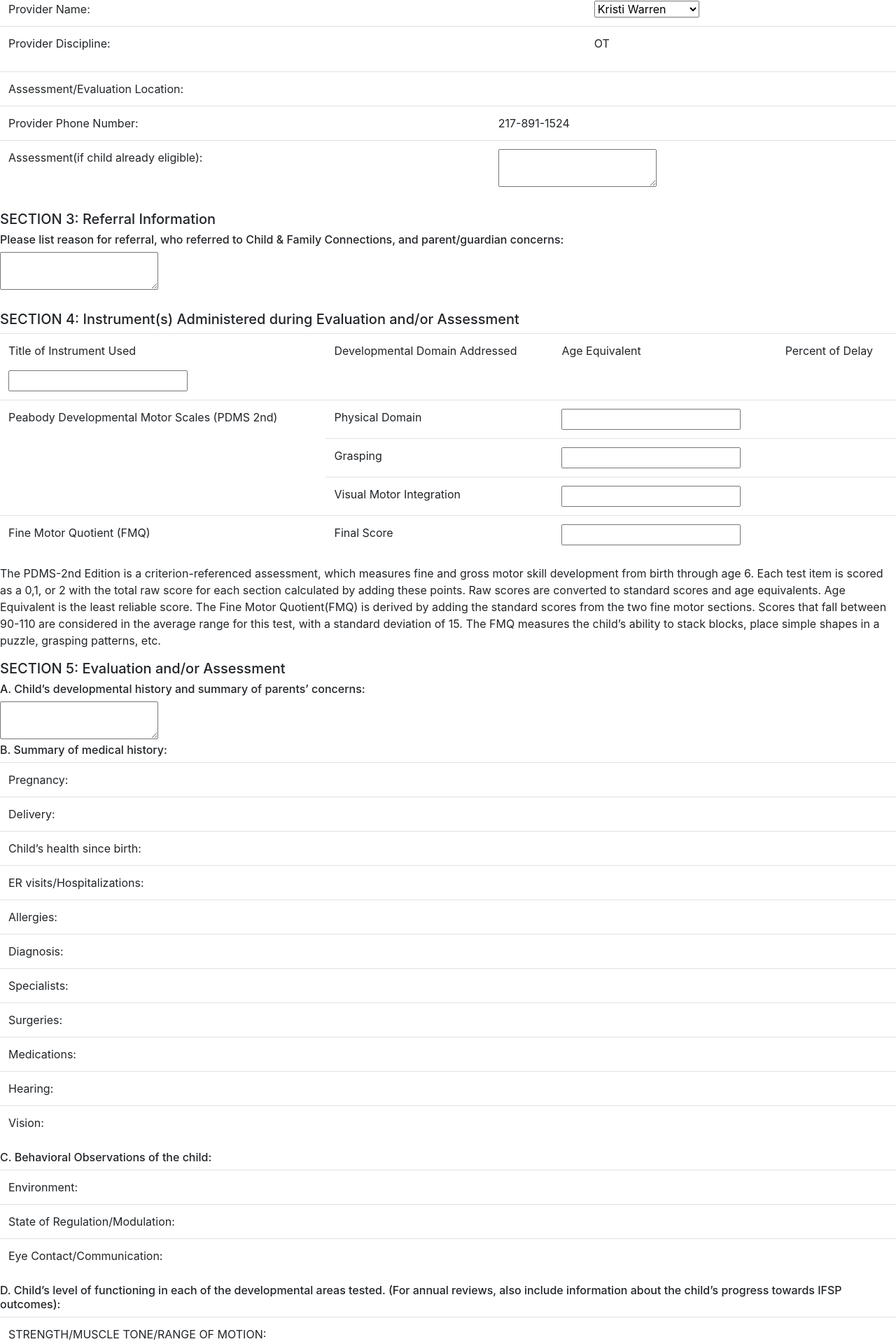
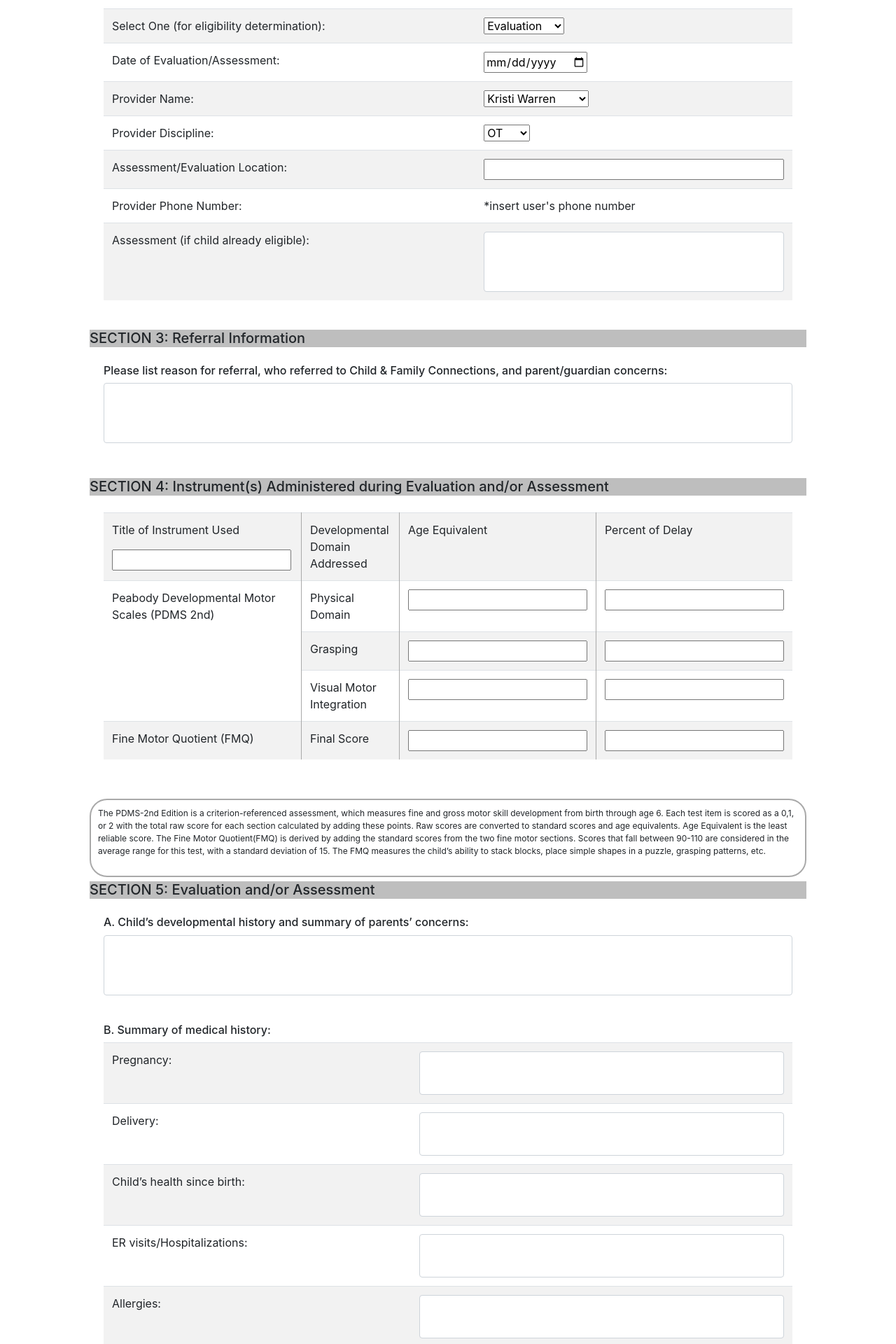
Before and after one commit to beanpot99/BrainsInMotionElectron, a React app: page / in a window 1280 px wide. Shown: the part 841-2761 px from the top of the page at 70% size. Built offline with nearby package versions, Linux system fonts and the light colour scheme.

Commit message:
adding text boxes to EI form

```diff
--- a/src/js/views/EIForm.js
+++ b/src/js/views/EIForm.js
@@ -1,37 +1,40 @@
 import React from "react";
 import Navbar from "../components/Navbar";
-
+import classes from "../views/viewStylesheets/EIForm.module.css";
 export default function EIForm(){
     return(
 <div>
-<header id="clinicHeader">
+<form >
+       <div className='content-wrapper'>
+      <Navbar/>
+<header className={classes.clinicHeader}>
     <h3 id="clinicHeading">Illinois Early Intervention: Evaluation/Assessment Report</h3>
 </header>
-<div class="sectionHeaders">
-    <h5 class="childSectionHeaders">SECTION 1:  Demographic Information</h5>
+
+
+<div className={classes.sideBySideTables}>
+<div className={classes.sectionHeaders}>
+    <h5 className={classes.childSectionHeaders}>SECTION 1:  Demographic Information</h5>
 </div>
+    <div className={classes.child}>
 
-<div class="sideBySideTables">
-
-    <div class="child">
-
-        <table class="table table-striped">
-
+        <table className="table table-striped">
+          <tbody>
             <tr>
                 <td>Child's Name:</td>
-                <td><input type="text" value="" name="childName" /></td>
+                <td><input className="w-100" type="text" value="" name="childName" /></td>
             </tr>
             <tr>
                 <td>Date of Birth:</td>
-                <td><input type="date" value="" name="dateOfBirth" /></td>
+                <td><input className="w-100" type="date" value="" name="dateOfBirth" /></td>
             </tr>
             <tr>
                 <td>Parent's Name:</td>
-                <td><input type="text" value="" name="parentName" /></td>
+                <td><input className="w-100" type="text" value="" name="parentName" /></td>
             </tr>
             <tr>
                 <td>Parent/Guardian:</td>
-                <td><input type="text" value="" name="parent" /></td>
+                <td><input className="w-100" type="text" value="" name="parent" /></td>
             </tr>
             <tr>
                 <td>Service Coordinator's Name:</td>
@@ -51,44 +54,42 @@ export default function EIForm(){
                     </select>
                 </td>
             </tr>
-        </table>
-    </div>
-    <div class="child">
-        <table class="table table-striped">
             <tr>
                 <td>Early Intervention number:</td>
-                <td><input type="number" value="" name="EINumber"/></td>
+                <td><input className="w-100" type="number" value="" name="EINumber"/></td>
             </tr>
             <tr>
                 <td>Chronological Age:</td>
-                <td><input type="number" value="" name="chronAge"/></td>
+                <td><input className="w-100" type="number" value="" name="chronAge"/></td>
             </tr>
             <tr>
                 <td>Adjusted Age:</td>
-                <td><input type="number" value="" name="chronAge" /> </td>
+                <td><input className="w-100" type="number" value="" name="chronAge" /> </td>
             </tr>
             <tr>
                 <td>Physician Name:</td>
-                <td><input type="text" value="" name="physicianName"/></td>
+                <td><input className="w-100" type="text" value="" name="physicianName"/></td>
             </tr>
             <tr>
                 <td>Language Spoken:</td>
                 <td>
-                    <div   name="languages"></div>
+                <input className="w-100" type="text" value="" name="languages"/>
                 </td>
 
             </tr>
+            </tbody>
         </table>
-
-</div>
+    </div>
 
 
-<div class="sectionHeaders">
-    <h5 class="childSectionHeaders">SECTION 2:  Type of Report</h5>
+
+<div className={classes.sectionHeaders}>
+    <h5 className={classes.childSectionHeaders}>SECTION 2:  Type of Report</h5>
 </div>
-<div class="sideBySideTables">
-    <div class="child">
-        <table class="table table-striped">
+{/* <div className={classes.sideBySideTables}> */}
+    <div className={classes.child}>
+        <table className="table table-striped">
+          <tbody>
             <tr>
                 <td>Select One (for eligibility determination):</td>
                 <td>
@@ -113,226 +114,220 @@ export default function EIForm(){
             </tr>
             <tr>
                 <td>Provider Discipline:</td>
-                <td>OT</td>
+                <td>
+                <select name="providerDiscipline">
+                        <option value="OT" >OT</option>
+                        <option value="COTA" >COTA </option>
+                    </select>
+                </td>
             </tr>
-        </table>
-    </div>
-    <div class="child">
-        <table class="table table-striped">
             <tr>
                 <td>Assessment/Evaluation Location:</td>
                 <td>
-                    <div   name="assessLocations"></div>
+                <input className="w-100" type="text" value="" name="assessLocation"/>
                 </td>
             </tr>
             <tr>
                 <td>Provider Phone Number:</td>
-                <td>217-891-1524</td>
+                <td>*insert user's phone number</td>
             </tr>
             <tr>
-                <td rowspan="2">Assessment(if child already eligible):</td>
-                <td rowspan="2">
-                    <textarea  name="EIAssessmentText"></textarea>
+                <td rowSpan="2">Assessment (if child already eligible):</td>
+                <td rowSpan="2">
+                    <textarea className="form-control" rows="3" name="EIAssessmentText"></textarea>
                 </td>
             </tr>
+            </tbody>
         </table>
     </div>
+
+{/* </div> */}
+<div className={classes.sectionHeaders}>
+    <h5 className={classes.childSectionHeaders}>SECTION 3:  Referral Information</h5>
 </div>
-<div class="sectionHeaders">
-    <h5 class="childSectionHeaders">SECTION 3:  Referral Information</h5>
+
+    <div className={classes.child2}>
+        <h6 id="visualTracking">Please list reason for referral, who referred to Child & Family Connections, and parent/guardian concerns: </h6>
+        <textarea  className="form-control" rows="3" name="referralInfo" id="referralInfo"></textarea>
+    </div><br/>
+{/* </div> */}
+{/* /////////////////////////////////////////////////////// */}
+<div className={classes.sectionHeaders}>
+    <h5 className={classes.childSectionHeaders}>SECTION 4: Instrument(s) Administered during Evaluation and/or Assessment</h5>
 </div>
-<div class="sideBySideTables">
-    <div class="child2">
-        <h6 id="visualTracking">Please list reason for referral, who referred to Child & Family Connections, and parent/guardian concerns: </h6>
-        <textarea  name="referralInfo" id="referralInfo"></textarea>
-    </div><br/>
-</div>
-{/* /////////////////////////////////////////////////////// */}
-<div class="sectionHeaders">
-    <h5 class="childSectionHeaders">SECTION 4: Instrument(s) Administered during Evaluation and/or Assessment</h5>
-</div>
-<div class="sideBySideTables">
-    <div class="child2">
-        <table class="table table-striped" >
+{/* <div className={classes.sideBySideTables}> */}
+    <div className={classes.child2}>
+        <table className="table table-striped" >
+          <tbody>
             <tr>
-                <td id="bordRight">
+                <td className={classes.bordRight}>
                     <p>Title of Instrument Used</p>
                     <input type="text" value="" name="instrumentUsed"/>
                 </td>
-                <td id="bordRight" >Developmental Domain Addressed</td>
-                <td id="bordRight" >Age Equivalent</td>
+                <td className={classes.bordRight} >Developmental Domain Addressed</td>
+                <td className={classes.bordRight} >Age Equivalent</td>
                 <td >Percent of Delay</td>
             </tr>
             <tr>
-                <td id="bordRight" rowspan="3">Peabody Developmental Motor Scales (PDMS 2nd)</td>
-                <td id="bordRight">Physical Domain</td>
-                <td id="bordRight"><input type="number" value="" name="physDomAge"/></td>
-                <td  name="physDomPercent"></td>
+                <td className={classes.bordRight} rowSpan="3">Peabody Developmental Motor Scales (PDMS 2nd)</td>
+                <td className={classes.bordRight}>Physical Domain</td>
+                <td className={classes.bordRight}><input type="number" value="" name="physDomAge"/></td>
+                <td  name="physDomPercent"><input type="text"></input></td>
             </tr>
             <tr>
 
-                <td id="bordRight">Grasping</td>
-                <td id="bordRight"><input type="number" value="" name="graspAge"/></td>
-                <td  name="graspPercent"></td>
+                <td className={classes.bordRight}>Grasping</td>
+                <td className={classes.bordRight}><input type="number" value="" name="graspAge"/></td>
+                <td  name="graspPercent"><input type="text"></input></td>
             </tr>
             <tr>
 
-                <td id="bordRight">Visual Motor Integration</td>
-                <td id="bordRight"><input type="number" value="" name="visualMotorAge"/></td>
-                <td  name="visualMotorPercent"></td>
+                <td className={classes.bordRight}>Visual Motor Integration</td>
+                <td className={classes.bordRight}><input type="number" value="" name="visualMotorAge"/></td>
+                <td  name="visualMotorPercent"><input type="text"></input></td>
             </tr>
             <tr>
-                <td id="bordRight">Fine Motor Quotient (FMQ)</td>
-                <td id="bordRight">Final Score </td>
-                <td id="bordRight"><input type="number" value="" name="visualMotorAge"/></td>
-                <td  name="finalPercentScore"></td>
+                <td className={classes.bordRight}>Fine Motor Quotient (FMQ)</td>
+                <td className={classes.bordRight}>Final Score </td>
+                <td className={classes.bordRight}><input type="number" value="" name="visualMotorAge"/></td>
+                <td  name="finalPercentScore"><input type="text"></input></td>
             </tr>
+            </tbody>
         </table>
     </div>
-</div>
-<div class="textDisclaimer">
-    <p id="childSensoryDisclaimer">The PDMS-2nd Edition is a criterion-referenced assessment, which measures fine and gross motor skill development from birth through age 6.  Each test item is scored as a 0,1, or 2 with the total raw score for each section calculated by adding these points.  Raw scores are converted to standard scores and age equivalents.  Age Equivalent is the least reliable score.  The Fine Motor Quotient(FMQ) is derived by adding the standard scores from the two fine motor sections.  Scores that fall between 90-110 are considered in the average range for this test, with a standard deviation of 15.  The FMQ measures the child’s ability to stack blocks, place simple shapes in a puzzle, grasping patterns, etc.</p>
+{/* </div> */}
+<div className={classes.textDisclaimer}>
+    <p className={classes.childSensoryDisclaimer}>The PDMS-2nd Edition is a criterion-referenced assessment, which measures fine and gross motor skill development from birth through age 6.  Each test item is scored as a 0,1, or 2 with the total raw score for each section calculated by adding these points.  Raw scores are converted to standard scores and age equivalents.  Age Equivalent is the least reliable score.  The Fine Motor Quotient(FMQ) is derived by adding the standard scores from the two fine motor sections.  Scores that fall between 90-110 are considered in the average range for this test, with a standard deviation of 15.  The FMQ measures the child’s ability to stack blocks, place simple shapes in a puzzle, grasping patterns, etc.</p>
 </div>
 
-<div class="sectionHeaders">
-    <h5 class="childSectionHeaders"> SECTION 5: Evaluation and/or Assessment</h5>
+<div className={classes.sectionHeaders}>
+    <h5 className={classes.childSectionHeaders}> SECTION 5: Evaluation and/or Assessment</h5>
 </div>
-<div class="childItemsBelowEachOther">
-    <div class="child2">
+<div className={classes.childItemsBelowEachOther}>
+    <div className={classes.child2}>
         <h6 id="visualTracking">A. Child’s developmental history and summary of parents’ concerns: </h6>
-        <textarea  name="devHistory" id="devHistory"></textarea>
+        <textarea className="form-control" rows="3" name="devHistory" id="devHistory"></textarea>
     </div>
 
-<div class="child2">
+<div className={classes.child2}>
     <h6 >B. Summary of medical history:</h6>
-    <table class="table table-striped">
+    <table className="table table-striped">
+      <tbody>
         <tr>
             <td>Pregnancy:</td>
-            <td  ></td>
+            <td><textarea className="form-control" rows="2" ></textarea></td>
         </tr>
         <tr>
             <td>Delivery:</td>
-            <td  ></td>
-        </tr>
+            <td><textarea className="form-control" rows="2" ></textarea></td>        </tr>
         <tr>
             <td>Child’s health since birth:</td>
-            <td  ></td>
-        </tr>
+            <td><textarea className="form-control" rows="2" ></textarea></td>        </tr>
         <tr>
             <td>ER visits/Hospitalizations:</td>
-            <td  ></td>
-        </tr>
+            <td><textarea className="form-control" rows="2" ></textarea></td>        </tr>
         <tr>
             <td>Allergies:</td>
-            <td  ></td>
-        </tr>
+            <td><textarea className="form-control" rows="2" ></textarea></td>        </tr>
         <tr>
             <td>Diagnosis:</td>
-            <td  ></td>
-        </tr>
+            <td><textarea className="form-control" rows="2" ></textarea></td>        </tr>
         <tr>
             <td>Specialists:</td>
-            <td  ></td>
-        </tr>
+            <td><textarea className="form-control" rows="2" ></textarea></td>        </tr>
         <tr>
             <td>Surgeries:</td>
-            <td  ></td>
-        </tr>
+            <td><textarea className="form-control" rows="2" ></textarea></td>        </tr>
         <tr>
             <td>Medications:</td>
-            <td  ></td>
-        </tr>
+            <td><textarea className="form-control" rows="2" ></textarea></td>        </tr>
         <tr>
             <td>Hearing:</td>
-            <td ></td>
-        </tr>
+            <td><textarea className="form-control" rows="2" ></textarea></td>        </tr>
         <tr>
             <td>Vision:</td>
-            <td  ></td>
-        </tr>
+            <td><textarea className="form-control" rows="2" ></textarea></td>        </tr>
+        </tbody>
     </table>
 </div>
-    <div class="child2">
+    <div className={classes.child2}>
         <h6 >C. Behavioral Observations of the child:</h6>
-        <table class="table table-striped">
+        <table className="table table-striped">
+          <tbody>
             <tr>
                 <td>Environment:</td>
-                <td  ></td>
-            </tr>
+                <td><textarea className="form-control" rows="2" ></textarea></td>            </tr>
             <tr>
                 <td>State of Regulation/Modulation:</td>
-                <td  ></td>
-            </tr>
+                <td><textarea className="form-control" rows="2" ></textarea></td>            </tr>
             <tr>
                 <td>Eye Contact/Communication:</td>
-                <td  ></td>
-            </tr>
+                <td><textarea className="form-control" rows="2" ></textarea></td>            </tr>
+            </tbody>
         </table>
     </div>
-    <div class="child2">
+    <div className={classes.child2}>
         <h6 >D. Child’s level of functioning in each of the developmental areas tested. (For annual reviews, also include information about the child’s progress towards IFSP outcomes):</h6>
-        <table class="table table-striped">
+        <table className="table table-striped">
+          <tbody>
             <tr>
                 <td>STRENGTH/MUSCLE TONE/RANGE OF MOTION:</td>
-                <td  ></td>
-            </tr>
+                <td><textarea className="form-control" rows="2" ></textarea></td>            </tr>
             <tr>
                 <td>FINE MOTOR/GRASPING:</td>
-                <td  ></td>
-            </tr>
+                <td><textarea className="form-control" rows="2" ></textarea></td>            </tr>
             <tr>
                 <td>VISUAL MOTOR INTEGRATION:</td>
-                <td  ></td>
-            </tr>
+                <td><textarea className="form-control" rows="2" ></textarea></td>            </tr>
             <tr>
                 <td>FUNCTIONAL VISION:</td>
-                <td  ></td>
-            </tr>
+                <td><textarea className="form-control" rows="2" ></textarea></td>            </tr>
             <tr>
                 <td>SELF-HELP SKILLS:</td>
-                <td  ></td>
-            </tr>
+                <td><textarea className="form-control" rows="2" ></textarea></td>            </tr>
             <tr>
                 <td>EFFECT OF SENSORY PROCESSING ON DAILY ACTIVITIES:</td>
-                <td  ></td>
-            </tr>
+                <td><textarea className="form-control" rows="2" ></textarea></td>            </tr>
+            </tbody>
         </table>
     </div>
-    <div class="child2">
+    <div className={classes.child2}>
         <h6 id="visualTracking"> Provide justification for annual redetermination for children not meeting original eligibility criteria:</h6>
-        <textarea  name="devHistory" id="devHistory"></textarea>
+        <textarea className="form-control" rows="3" name="devHistory" id="devHistory"></textarea>
     </div>
 </div>
-<div class="sectionHeaders">
-    <h5 class="childSectionHeaders">SECTION 6:  Summary and Interpretation</h5>
+<div className={classes.sectionHeaders}>
+    <h5 className={classes.childSectionHeaders}>SECTION 6:  Summary and Interpretation</h5>
 </div>
 
-<div class="childItemsBelowEachOther">
-    <div class="child2">
+<div className={classes.childItemsBelowEachOther}>
+    <div className={classes.child2}>
     <h6 id="visualTracking">A. Brief summation of the child’s unique strengths and needs, ability to perform functional skills and how the child is able to participate in family routines.  Include statements about the tool's accuracy in portraying child’s development.</h6>
-    <textarea  name="devHistory" id="sectionSixPartA"></textarea>
+    <textarea className="form-control" rows="3" name="devHistory" id="sectionSixPartA"></textarea>
 </div>
-    <div class="child2">
+    <div className={classes.child2}>
         <h6 id="visualTracking">If applicable, recommendations for referrals for additional EI assessments and/or other resources outside of Early Intervention to be discussed at the IFSP meeting.</h6>
-        <textarea name="devHistory" id="sectionSixPartB"></textarea>
+        <textarea className="form-control" rows="3" name="devHistory" id="sectionSixPartB"></textarea>
     </div>
     </div>
-<div class="sideBySideTables">
-    <div class="evaluatorName">
-        <select class="evaluatorSelect">
+<div className={classes.sideBySideTables}>
+    <div className={classes.evaluatorName}>
+        <select className={classes.evaluatorSelect}>
             <option ></option>
         </select><br/>
-        <p class="h6">Evaluator Printed Name</p>
+        <p className="h6">Evaluator Printed Name</p>
     </div>
-    <div class="evaluatorName">
-        <select class="evaluatorSelect">
+    <div className={classes.evaluatorName}>
+        <select className={classes.evaluatorSelect}>
             <option >Signature to be determined later  </option>
         </select><br/>
-        <p class="h6">Evaluator Signature</p>
+        <p className="h6">Evaluator Signature</p>
     </div>
 </div>
     </div>
     </div>
+</form>
+    </div>
   )
 
 }
--- a/src/js/views/viewStylesheets/EIForm.module.css
+++ b/src/js/views/viewStylesheets/EIForm.module.css
@@ -0,0 +1,90 @@
+.clinicHeader{
+    display:flex;
+    justify-content:center;
+}
+
+.sectionHeaders{
+    height: 25px;
+    width: 100%;
+    display:flex;
+    align-items:center;
+    justify-content:center;
+    margin:auto;
+    margin-top:10px;
+}
+
+.childSectionHeaders{
+    width:100%;
+    height:25px;
+    background-color:#BEBEBE;
+}
+
+.sideBySideTables{
+    height: 50%;
+    width: 80%;
+    /* display:flex; */
+    /* align-items:flex-start; */
+    justify-content:center;
+    border-bottom: 1px solid #a9a9a9;
+    margin:auto;
+}
+
+.child{
+    padding:20px;
+    width:100%;
+}
+
+.child2{
+    padding:20px;
+    width:100%;
+}
+
+.textDisclaimer{
+    height: 50%;
+    width: 100%;
+    display:flex;
+    align-items:flex-start;
+    justify-content:center;
+    border-bottom: 1px solid #a9a9a9;
+    margin:auto;
+    margin-top:20px;
+    border-radius: 25px;
+    border: 2px solid #a9a9a9;
+    padding: 10px;
+}
+
+.childItemsBelowEachOther{
+    height: 50%;
+    width: 100%;
+    display:flex;
+     align-items:flex-start;
+    justify-content:center;
+    border-bottom: 1px solid #a9a9a9;
+    margin:auto;
+    flex-direction:column;
+}
+
+.evaluatorName{
+    display:flex-wrap;
+    align-items:flex-start;
+    justify-content:left;
+    width:100%;
+}
+
+.evaluatorSelect{
+    border-bottom: 3px solid black;
+    padding-right:100px;
+}
+
+.bordRight{
+    border-right:1px solid #a9a9a9;
+}
+
+.childSensoryDisclaimer{
+    font-size:12px;
+}
+
+textarea{
+    width: 100%;
+    resize: none;
+}
```
